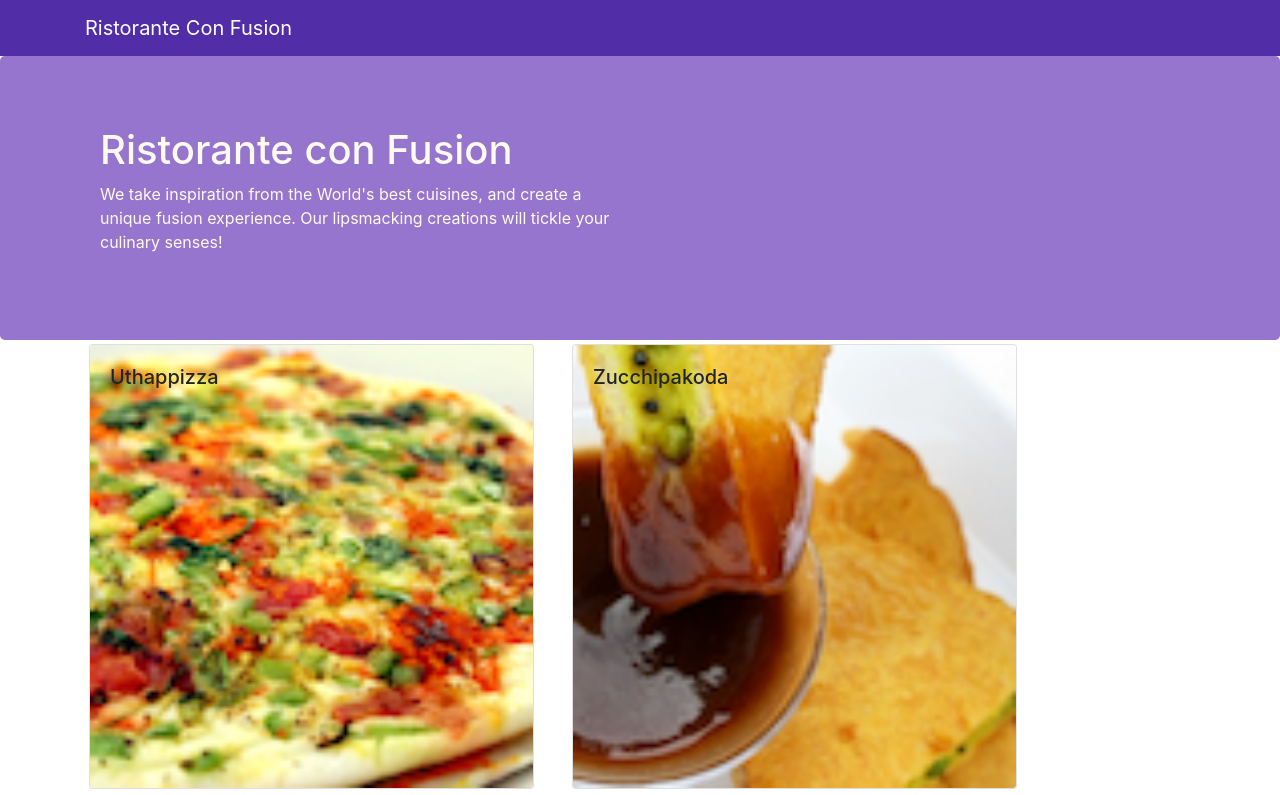
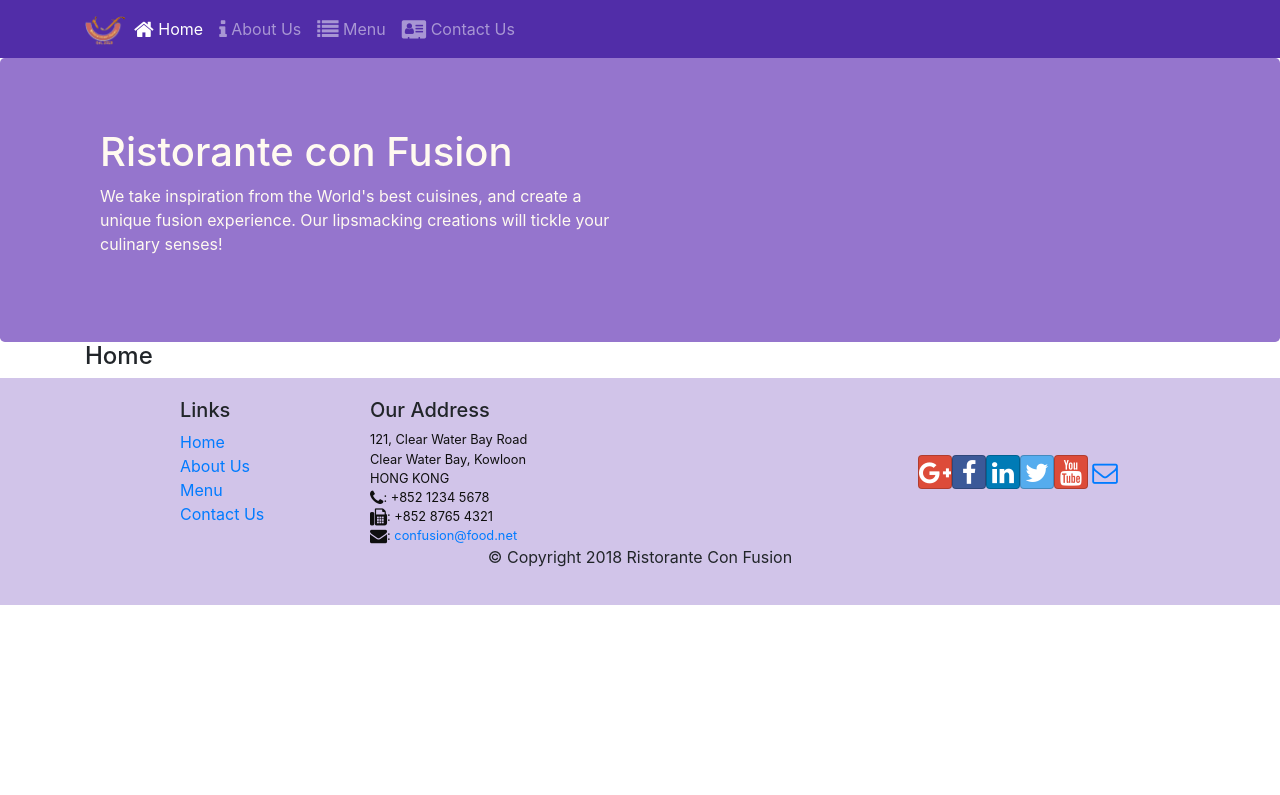
Before and after one commit to seth0027/conFusion-Website, a React (Create React App) app: page /home in a window 1280 px wide. Shown: the top 795 px of the page. Built offline with nearby package versions, Linux system fonts and the light colour scheme.

Commit message:
ReactRouter

```diff
--- a/package.json
+++ b/package.json
@@ -12,6 +12,7 @@
     "react": "^16.13.1",
     "react-dom": "^16.13.1",
     "react-popper": "^0.9.2",
+    "react-router-dom": "^4.2.2",
     "react-scripts": "3.4.1",
     "reactstrap": "^5.0.0"
   },
--- a/src/App.js
+++ b/src/App.js
@@ -1,16 +1,18 @@
 import React,{Component} from 'react';
 
 import Main from './components/MainComponent'
-
+import {BrowserRouter} from 'react-router-dom'
 const App=(props)=> {
 
 
 
 
   return (
+    <BrowserRouter>
     <div>
       <Main/>
     </div>
+    </BrowserRouter>
   );
 
 }
--- a/src/components/FooterComponent.js
+++ b/src/components/FooterComponent.js
@@ -1,5 +1,5 @@
 import React from 'react';
-
+import {Link} from'react-router-dom'
 function Footer(props) {
     return(
     <div className="footer">
@@ -8,10 +8,10 @@
                 <div className="col-4 offset-1 col-sm-2">
                     <h5>Links</h5>
                     <ul className="list-unstyled">
-                        <li><a href="#">Home</a></li>
-                        <li><a href="#">About</a></li>
-                        <li><a href="#">Menu</a></li>
-                        <li><a href="contactus.html">Contact</a></li>
+                    <li><Link to='/home'>Home</Link></li>
+                        <li><Link to='/aboutus'>About Us</Link></li>
+                        <li><Link to='/menu'>Menu</Link></li>
+                        <li><Link to='/contactus'>Contact Us</Link></li>
                     </ul>
                 </div>
                 <div className="col-7 col-sm-5">
--- a/src/components/HeaderComponent.js
+++ b/src/components/HeaderComponent.js
@@ -1,13 +1,41 @@
 import React, { Component } from 'react';
-import { Navbar, NavbarBrand, Jumbotron } from 'reactstrap';
+import { Navbar, NavbarBrand, Jumbotron, NavItem,Nav,NavbarToggler,Collapse } from 'reactstrap';
+import {NavLink} from 'react-router-dom'
+class Header extends Component {
 
-class Header extends Component {
+  constructor(props){
+    super(props)
+    this.state={
+        isNavOpen: false
+    }
+  }
+
+ toggleNav=()=>{
+    this.setState((prev)=>({isNavOpen : !prev}))
+  }
     render() {
     return(
-    <React.Fragment>
-      <Navbar dark>
+        <div>
+            <Navbar dark expand="md">
                 <div className="container">
-            <NavbarBrand href="/">Ristorante Con Fusion</NavbarBrand>
+                    <NavbarToggler onClick={this.toggleNav} />
+                    <NavbarBrand className="mr-auto" href="/"><img src='assets/images/logo.png' height="30" width="41" alt='Ristorante Con Fusion' /></NavbarBrand>
+                    <Collapse isOpen={this.state.isNavOpen} navbar>
+                        <Nav navbar>
+                        <NavItem>
+                            <NavLink className="nav-link"  to='/home'><span className="fa fa-home fa-lg"></span> Home</NavLink>
+                        </NavItem>
+                        <NavItem>
+                            <NavLink className="nav-link" to='/aboutus'><span className="fa fa-info fa-lg"></span> About Us</NavLink>
+                        </NavItem>
+                        <NavItem>
+                            <NavLink className="nav-link"  to='/menu'><span className="fa fa-list fa-lg"></span> Menu</NavLink>
+                        </NavItem>
+                        <NavItem>
+                            <NavLink className="nav-link" to='/contactus'><span className="fa fa-address-card fa-lg"></span> Contact Us</NavLink>
+                        </NavItem>
+                        </Nav>
+                    </Collapse>
                 </div>
             </Navbar>
             <Jumbotron>
@@ -20,7 +48,7 @@
                     </div>
                 </div>
             </Jumbotron>
-    </React.Fragment>
+        </div>
     );
   }
 }
--- /dev/null
+++ b/src/components/HomeComponent.js
@@ -0,0 +1,11 @@
+import React from 'react';
+
+function Home(props) {
+    return(
+      <div className="container">
+        <h4>Home</h4>
+      </div>
+    );
+}
+
+export default Home;
--- a/src/components/MainComponent.js
+++ b/src/components/MainComponent.js
@@ -5,7 +5,8 @@
 import { DISHES } from '../shared/dishes';
 import Header from './HeaderComponent';
 import Footer from './FooterComponent';
-
+import Home from './HomeComponent'
+import {Switch,Route,Redirect} from 'react-router-dom'
 class Main extends Component {
 
   constructor(props) {
@@ -21,13 +22,28 @@
   }
 
   render() {
+const HomePage=()=><Home/>
+
+
+
     return (
-      <div>
+
+         <div>
          <Header />
-        <Menu dishes={this.state.dishes} onClick={(dishId) => this.onDishSelect(dishId)} />
-        <DishDetail dish={this.state.dishes.filter((dish) => dish.id === this.state.selectedDish)[0]} />
+         <Switch>
+<Route path='/home' component={HomePage}/>
+<Route exact path='/menu' component={()=> <Menu dishes={this.state.dishes}/>}/>
+      <Redirect to='/home'/>
+
+
+
+      </Switch>
+
         <Footer />
       </div>
+
+
+
     );
   }
 }
--- a/src/components/MenuComponent.js
+++ b/src/components/MenuComponent.js
@@ -6,7 +6,7 @@
         const dish=props.dish
         return (
             <Card
-                onClick={() => props.onClick(dish.id)}>
+                >
                 <CardImg width="100%" src={dish.image} alt={dish.name} />
                 <CardImgOverlay>
                     <CardTitle>{dish.name}</CardTitle>
```
Also changed, not shown: 1 other file (tests, documents, lock files or other folders). Lines whose indentation alone changed are shown as unchanged.
